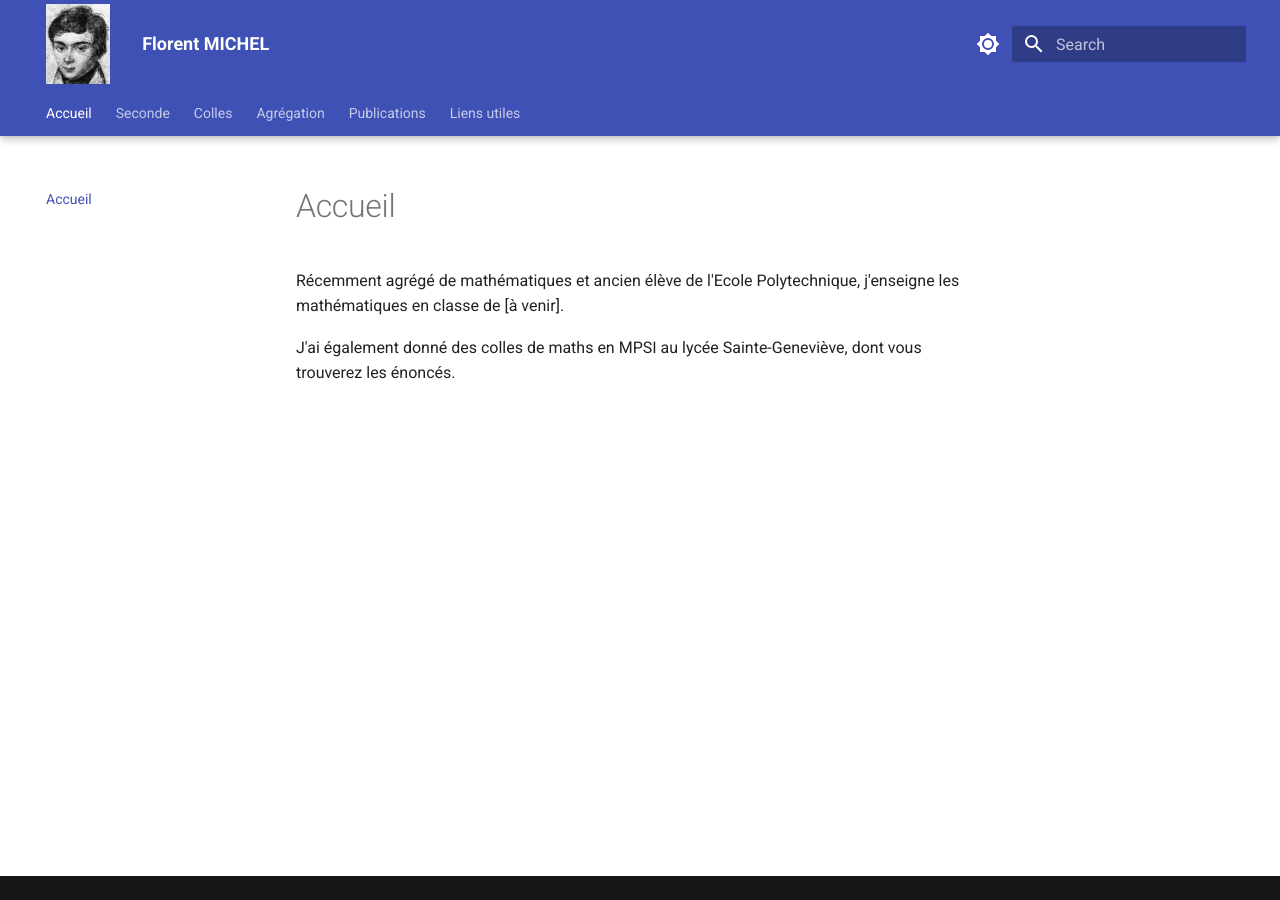
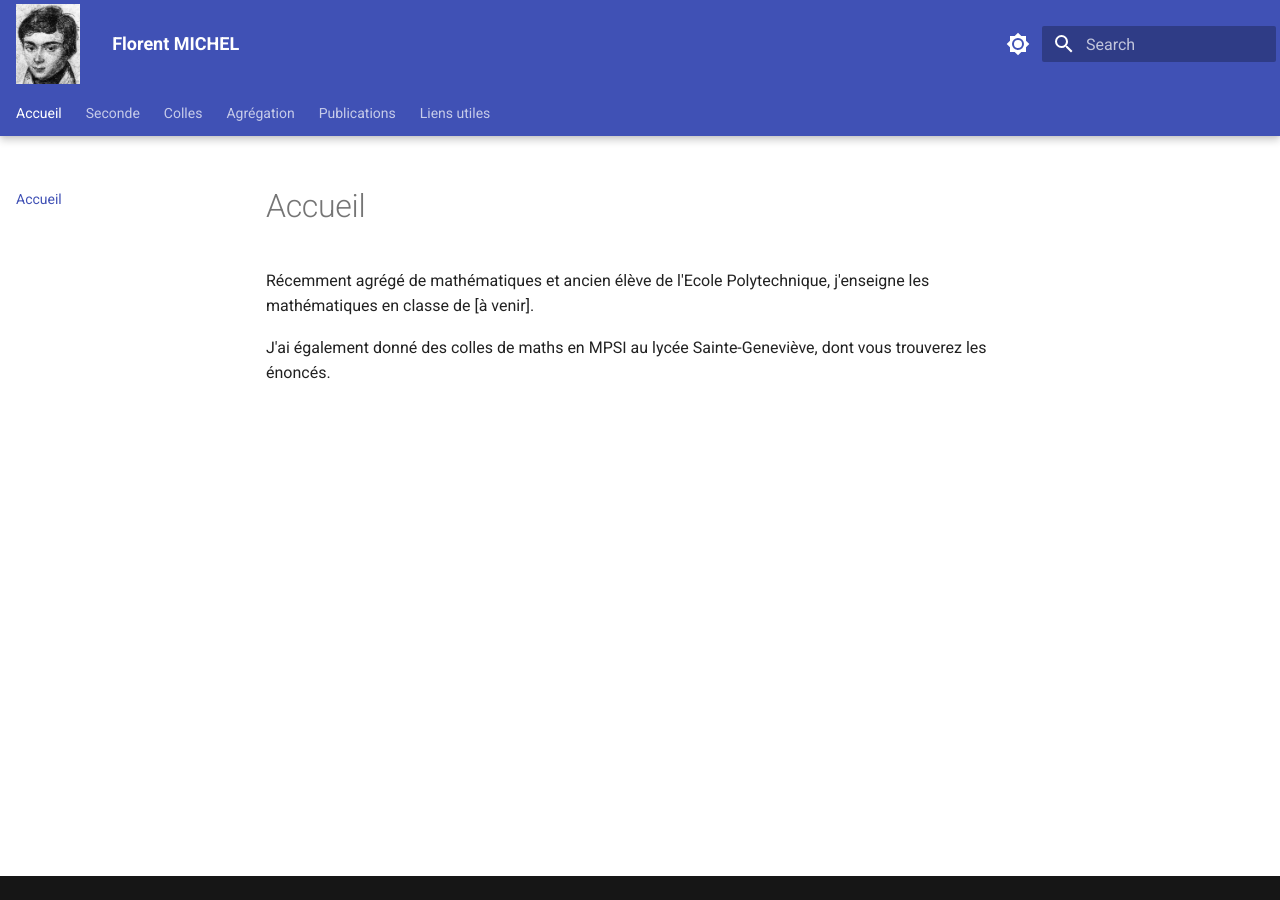
Before and after one commit to Florent-Michel/florent-michel.github.io, an MkDocs documentation site: the page built from docs/index.md, in a window 1280 px wide. Built offline with MkDocs 1.6.1 and Material for MkDocs 9.7.7, drawn with Linux system fonts in a browser that asks for light colours.

Commit message:
Update extra.css

```diff
--- a/docs/stylesheets/extra.css
+++ b/docs/stylesheets/extra.css
@@ -12,3 +12,19 @@
     padding-top: 2px;
     padding-bottom: 2px;
 }
+
+/* Force le conteneur du tableau à prendre toute la largeur */
+.md-typeset__table {
+    width: 100%;
+}
+
+/* Force l'élément table lui-même à s'étirer sur 100% de son conteneur */
+.md-typeset__table table:not([class]) {
+    display: table;
+    width: 100%;
+}
+
+/* Augmente la largeur maximale de la grille de contenu (par défaut ~1200px) */
+.md-grid {
+    max-width: 85rem; /* Augmentez cette valeur selon vos besoins (ex: 90rem, 100rem ou 100%) */
+}
```
